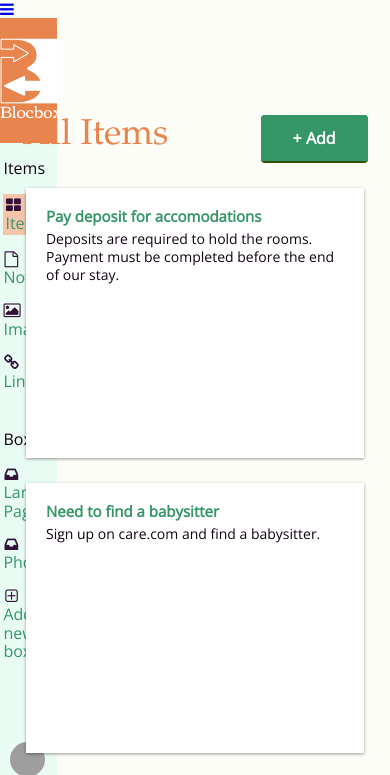
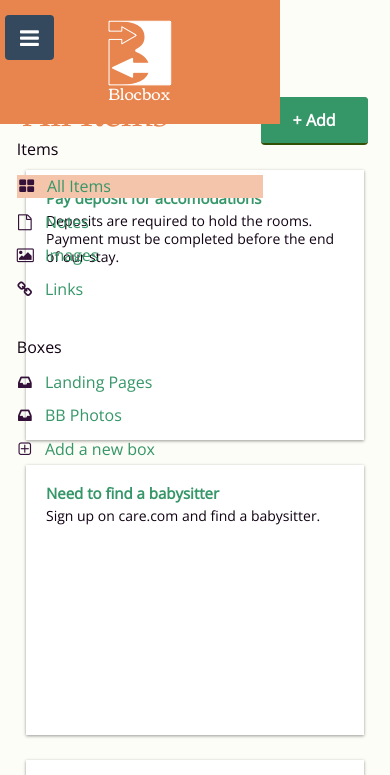
Before and after one commit to bmjones13/Blocbox, a plain HTML site: page dashboard.html in a window 390 px wide. Both pictures are taken after a click on the link 6 px from the left and 9 px from the top of the page. Shown: the top 775 px of the page. Drawn offline with nearby package versions, Linux system fonts and the light colour scheme; grey boxes are pictures that could not be loaded; a web font is replaced by a local one.

Commit message:
in progress checkpt 35

```diff
--- a/css/Style.css
+++ b/css/Style.css
@@ -4,16 +4,17 @@
  body {
    font-family: "Open Sans", Helvetica, Arial, sans-serif;
    color:#110213;
-   b
  }
  h1, h2, h3, h4, h5, h6 {
    font-family: "Corben", Palatino, Book Antiqua, serif;
  }
+
  h2 {
    font-size:28px;
    font-weight: normal;
    margin-bottom: 5px;
  }
+
  p {
    font-size:16px;
    line-height: 19px;
@@ -145,7 +146,7 @@
       border: 2px solid #359668;
       box-shadow: 0px 2px 0px 0px #315205;
     }
-}
+
 
 @media (min-width: 2000px) {
    /* really big screens */
@@ -267,25 +268,16 @@
     padding: 10px;
     width:20%;
     margin: 10px;
-
-   float:left;
-
-  }
-  .posts h2 {
-    color: #E8854F;
-  }
-  .posts a {
-    color: #E8854F;
-    text-decoration: none;
-    padding: 50px;
-    text-transform: uppercase;
+    float:right;
 }
 
   .box-dashboard img {
     border: 2px solid #E8854F;
-
 }
 
+  .container h2 {
+    color: #E8854F;
+}
 
  /* TESTIMONIALS */
  .testimonials {
@@ -360,6 +352,7 @@
 .call-to-action p {
   text-align: center;
   color: #341139;
+  padding-bottom: 20px;
 }
 
  /* FOOTER */
@@ -415,14 +408,48 @@
  }
  /* LEFT GREEN COLUMN */
  .left-nav {
-   height: 100vh;
-   width:14.66666667%;
-   color: 359668;
-   background: #e9fcf3;
-   float:left;
-   position: fixed;
+   height: 100%;
+   width:280px;
+   position: absolute;
+  -webkit-transition: all 0.3s ease-in-out;
+  -moz-transition: all 0.3s ease-in-out;
+  -o-transition: all 0.3s ease-in-out;
+    transition: all 0.3s ease-in-out;
+    transform: translate(-280px,0);
+  -webkit-transform: translate(-280px,0); /** Chrome & Safari **/
+  -o-transform: translate(-280px,0); /** Opera **/
+  -moz-transform: translate(-280px,0); /** Firefox **/
+
+ }
+
+.left-nav.open {
    display:block;
+   width:280px;
+   -webkit-transition: all 0.3s ease-in-out;
+   -moz-transition: all 0.3s ease-in-out;
+   -o-transition: all 0.3s ease-in-out;
+   transition: all 0.3s ease-in-out;
+   transform: translate(0,0);
+     -webkit-transform: translate(0,0); /** Chrome & Safari **/
+     -o-transform: translate(0,0); /** Opera **/
+     -moz-transform: translate(0,0); /** Firefox **/
+     z-index: 100;
 }
+
+ .hamburger {
+   position:absolute;
+   z-index: 1000;
+   background:#34495E;
+   color:#FFF;
+   text-decoration: none;
+   font-size: 22px;
+   padding: 10px 15px;
+   border-radius: 4px;
+   left: 5px;
+   top: 15px;
+ }
+
+
  .left-nav .site-logo {
    padding:20px 0;
    background: #E8854F;
```
Also changed, not shown: image-posts.html (+30 -1 lines). Lines whose indentation alone changed are shown as unchanged.
